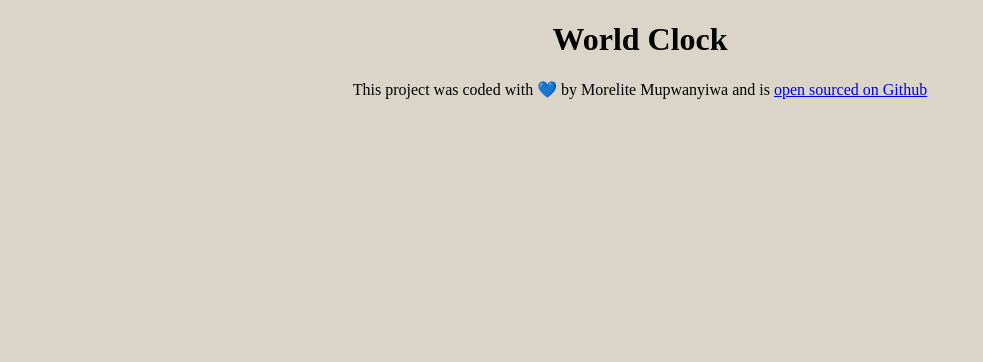
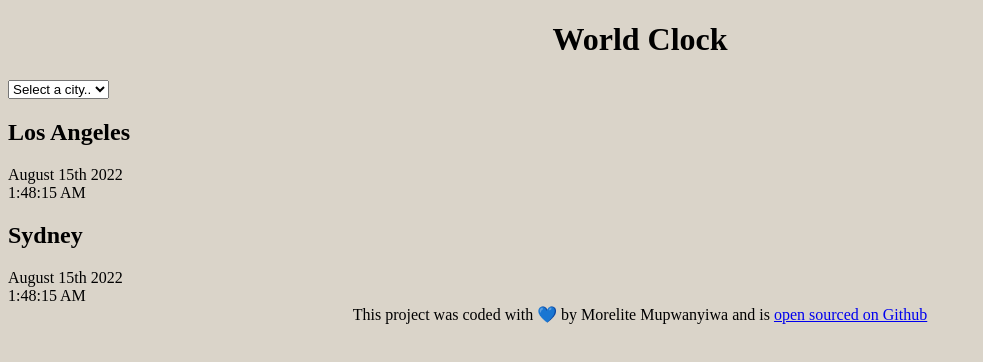
Before and after one commit to Morelite/world-clock-project, a plain HTML site: page index.html in a window 1280 px wide. Shown: the whole page, without its empty margins (0-983 px from the left). Drawn offline with Linux system fonts and the light colour scheme.

Commit message:
added basic html

```diff
--- a/index.html
+++ b/index.html
@@ -7,7 +7,25 @@
     <title>World clock-Molly M</title>
 </head>
 <body>
+    <div class="container">
     <h1>World Clock</h1>
+  <select>
+    <option value="">Select a city..</option>
+    <option value="">London</option>
+    <option value="">New York</option>
+    <option value="">Auckland</option>
+  </select>
+  <div class="city">
+    <h2>Los Angeles </h2>
+    <div class="date">August 15th 2022</div>
+    <div class="time">1:48:15 AM</div>
+  </div>
+<div class="city">
+    <h2>Sydney</h2>
+    <div class="date">August 15th 2022</div>
+    <div class="time">1:48:15 AM</div>
+</div>
+    </div>
     <footer>
         This project was coded with 💙 by Morelite Mupwanyiwa and is
         <a href="https://github.com/Morelite/world-clock-project" target="_blank"> open sourced on Github</a>
```
